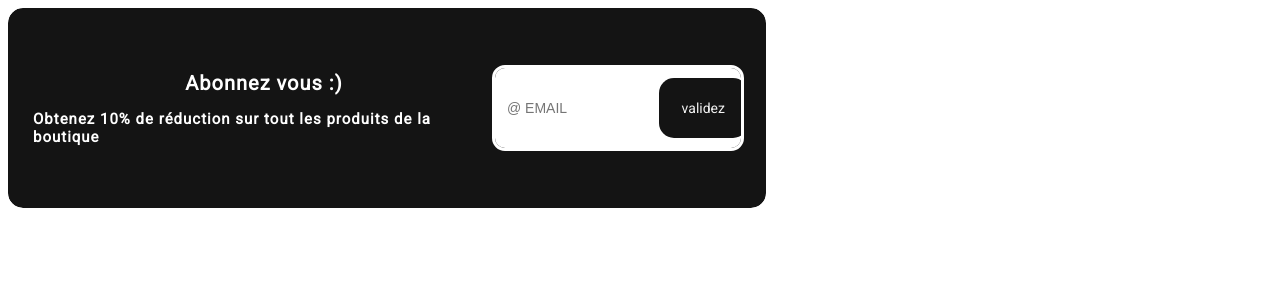
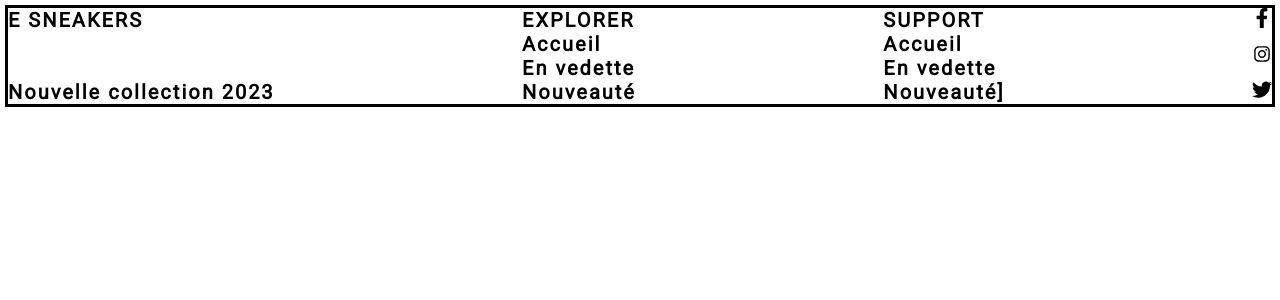
Before and after one commit to guelate/Shoe_Ecommerce, a React (Create React App) app: page / in a window 1280 px wide. Shown: the top 300 px of the page. Built offline with nearby package versions, Linux system fonts and the light colour scheme.

Commit message:
WIP <Carousel /> + <Footer />

```diff
--- a/src/App.js
+++ b/src/App.js
@@ -1,9 +1,20 @@
-import React from 'react';
-import './App.css'
-import Newsletter from './components/Newsletter';
+import React from "react";
+import "./App.css";
+import Footer from "./components/Footer";
+import {AiOutlineInstagram} from "react-icons/ai"
+import{FaFacebookF} from 'react-icons/fa'
+import {BsTwitter} from 'react-icons/bs'
+
 function App() {
+
+  const tab1 = ["E SNEAKERS","Nouvelle collection 2023"];
+  const tab2 = ["EXPLORER", "Accueil","En vedette", "Nouveauté"];
+  const tab3 = ["SUPPORT","Accueil","En vedette","Nouveauté]"];
+  const tab4 = [<FaFacebookF />,<AiOutlineInstagram />, <BsTwitter />];
+
+
   return (
-    <Newsletter />
+    <Footer firstTab={tab1} secondTab={tab2} thirdTab={tab3} fourthTab={tab4} />
   );
 }
 
--- a/src/common/components/row.js
+++ b/src/common/components/row.js
@@ -1,17 +1,16 @@
-import styled from "styled-components"
+import styled from "styled-components";
 
 const Row = styled.div`
-
-    display:flex;
-    flex-direction:row;
-    width:100%;
-    margin:${props => props.margin ? props.margin : "margin:0px"};
-    box-sizing:border-box;
-    padding:${props => props.home ? "0% 35px 0% 16px;":null};
-    justify-content:space-between;
-    align-items:center;
-    // outline:solid;
-
-`
+  display: flex;
+  flex-direction: row;
+  box-sizing: border-box;
+  width: ${(props) => (props.carousel ? "250px" : "100%")};
+  margin: ${(props) => (props.margin ? props.margin : "margin:0px")};
+  padding: ${(props) => (props.home ? "0% 35px 0% 16px;" : "")};
+  justify-content: ${(props) =>
+    props.carousel ? "space-between" : "space-between"};
+  align-items: ${props => props.footer ? "":"center"};
+  outline: solid;
+`;
 
 export default Row;
--- a/src/components/Footer.js
+++ b/src/components/Footer.js
@@ -1,55 +1,61 @@
 /* eslint-disable no-lone-blocks */
 /* eslint-disable jsx-a11y/anchor-is-valid */
-import styled from "styled-components"
+import Row from "../common/components/row";
+import Column from "../common/components/column";
+import { createText } from "../utils/functions/main";
+import * as constantStyle from "../utils/Constants/style";
+import * as constantText from "../utils/Constants/main";
 
-const Container = styled.div`
-  display:flex;
-  flex-direction:row;
-  outline:solid;
-`
-// ?
-const Section = styled.div`
-`
-//use function createTab by modifying props
+const Footer = ({ firstTab, secondTab, thirdTab, fourthTab }) => {
+  const column_tab_first = firstTab;
+  const column_tab_second = secondTab;
+  const column_tab_third = thirdTab;
+  const column_tab_fourth = fourthTab;
 
-const Footer = () => {
-    return(
-        <>
+  return (
+    <Row footer>
+      <Column>
+        {column_tab_first.map((element) =>
+          createText(
+            element,
+            constantText.H1_TEXT,
+            constantStyle.FONT_SIZE_20px,
+            constantStyle.LETTER_SPACING_2px
+          )
+        )}
+      </Column>
+      <Column>
+        {column_tab_second.map((element) =>
+          createText(
+            element,
+            constantText.H1_TEXT,
+            constantStyle.FONT_SIZE_20px,
+            constantStyle.LETTER_SPACING_2px
+          )
+        )}
+      </Column>
+      <Column>
+        {column_tab_third.map((element) =>
+          createText(
+            element,
+            constantText.H1_TEXT,
+            constantStyle.FONT_SIZE_20px,
+            constantStyle.LETTER_SPACING_2px
+          )
+        )}
+      </Column>
+      <Column>
+        {column_tab_fourth.map((element) =>
+          createText(
+            element,
+            constantText.H1_TEXT,
+            constantStyle.FONT_SIZE_20px,
+            constantStyle.LETTER_SPACING_2px
+          )
+        )}
+      </Column>
+    </Row>
+  );
+};
 
-        </>
-    )
-}
-
-export default Footer
-
-{/* <div class="footer__container bd-grid">
-
-<div class="footer__box">
-  <h3 class="footer__title">E SNEAKERS</h3>
-  <p class="footer__description">Nouvelle collection 2023</p>
-</div>
-
-<div class="footer__box">
-  <h3 class="footer__title">EXPLORER</h3>
-  <ul>
-    <li><a href="#home" class="footer__link">Accueil</a></li>
-    <li><a href="#featured" class="footer__link">En vedette</a></li>
-    <li><a href="#new" class="footer__link">Nouveauté</a></li>
-  </ul>
-</div>
-
-<div class="footer__box">
-  <h3 class="footer__title">SUPPORT</h3>
-  <ul>
-    <li><a href="#" class="footer__link">Accueil</a></li>
-    <li><a href="#" class="footer__link">En vedette</a></li>
-    <li><a href="#" class="footer__link">Nouveauté</a></li>
-  </ul>
-</div>
-
-<div class="footer__box">
-  <a href="" class="footer__social"><i class='bx bxl-facebook'></i></a>
-  <a href="" class="footer__social"><i class='bx bxl-instagram'></i></a>
-  <a href="" class="footer__social"><i class='bx bxl-twitter'></i></a>
-</div>
-</div> */}
+export default Footer;
--- a/src/components/SneakerCollectionCard.js
+++ b/src/components/SneakerCollectionCard.js
@@ -1,4 +1,3 @@
-import styled from "styled-components";
 import CardLayout from "../common/Layout/CardLayout";
 import { createText } from "../utils/functions/main";
 import Row from "../common/components/row";
--- a/src/pages/ShoppingCart.js
+++ b/src/pages/ShoppingCart.js
@@ -6,3 +6,4 @@ export default ShoppingCart
 //follow this rules:
 
 // work in other branch to try your gitworkflow
+//READ NODE.JS ...
--- a/src/utils/functions/main.js
+++ b/src/utils/functions/main.js
@@ -1,6 +1,15 @@
 import styled from "styled-components";
 import List from "../../common/components/List";
-
+import Row from "../../common/components/row";
+const Wrapper = styled.div`
+  display:flex;
+  flex-direction:row;
+  outline:solid;
+  padding:0% 20px;
+  height:40px;
+  align-items:center;
+  outline:solid;
+`
 //createText()
 export const createText = (children, type, fontSize, letterSpacing) => {
   const validTypes = ["p", "h1", "h2", "h3", "h4", "h5", "h6"];
@@ -19,6 +28,19 @@ export const createText = (children, type, fontSize, letterSpacing) => {
   return <Text>{children}</Text>;
 };
 
+//createPagination()
+export const createPages = (value) => {
+  const pages = value;
+
+  return (
+    <Row carousel>
+      {pages.map((element, index) => (
+        <Wrapper key={index}>{element}</Wrapper>
+      ))}
+    </Row>
+  );
+};
+
 //createHeaderTitle()
 export const createHeaderTitle = (value) => {
   const tab = value;
```
Also changed, not shown: src/components/Carousel.js (+5 -38 lines), 1 other file (tests, documents, lock files or other folders).
